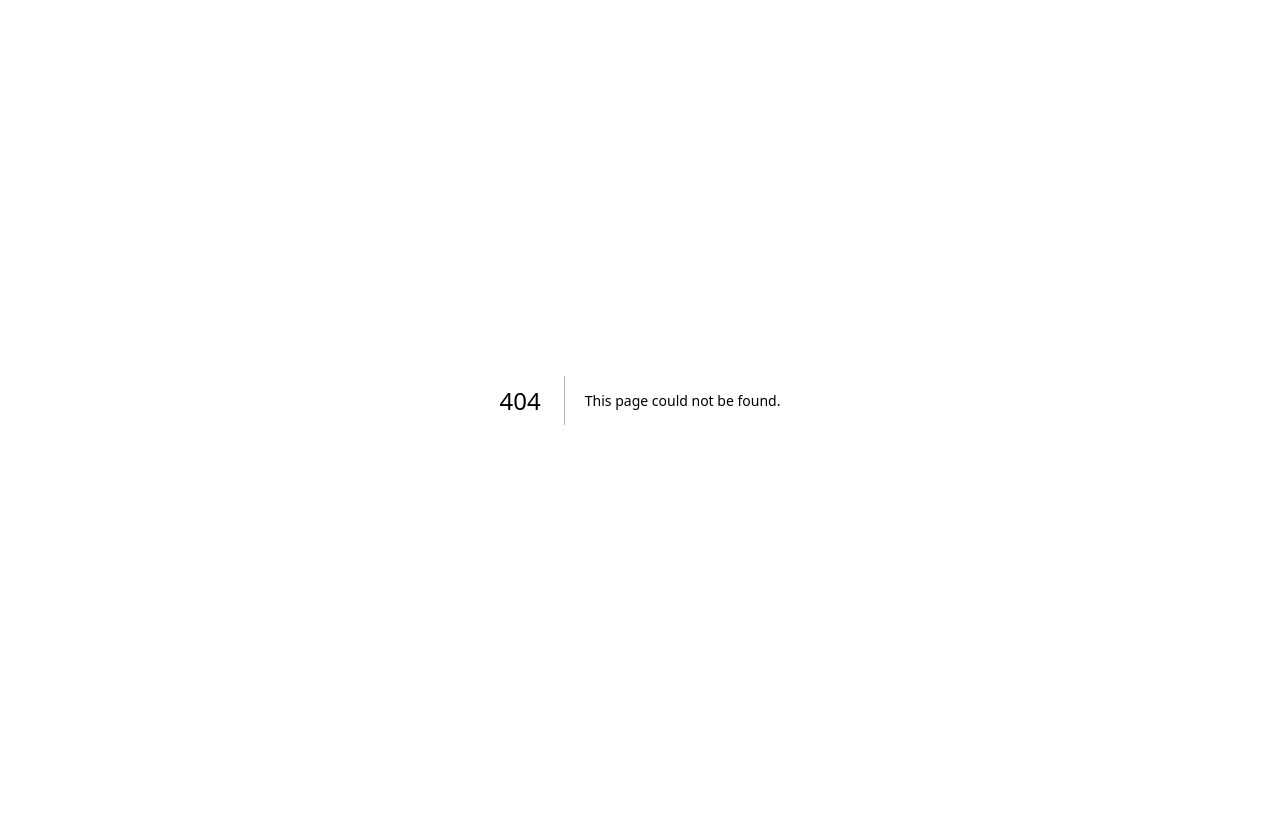
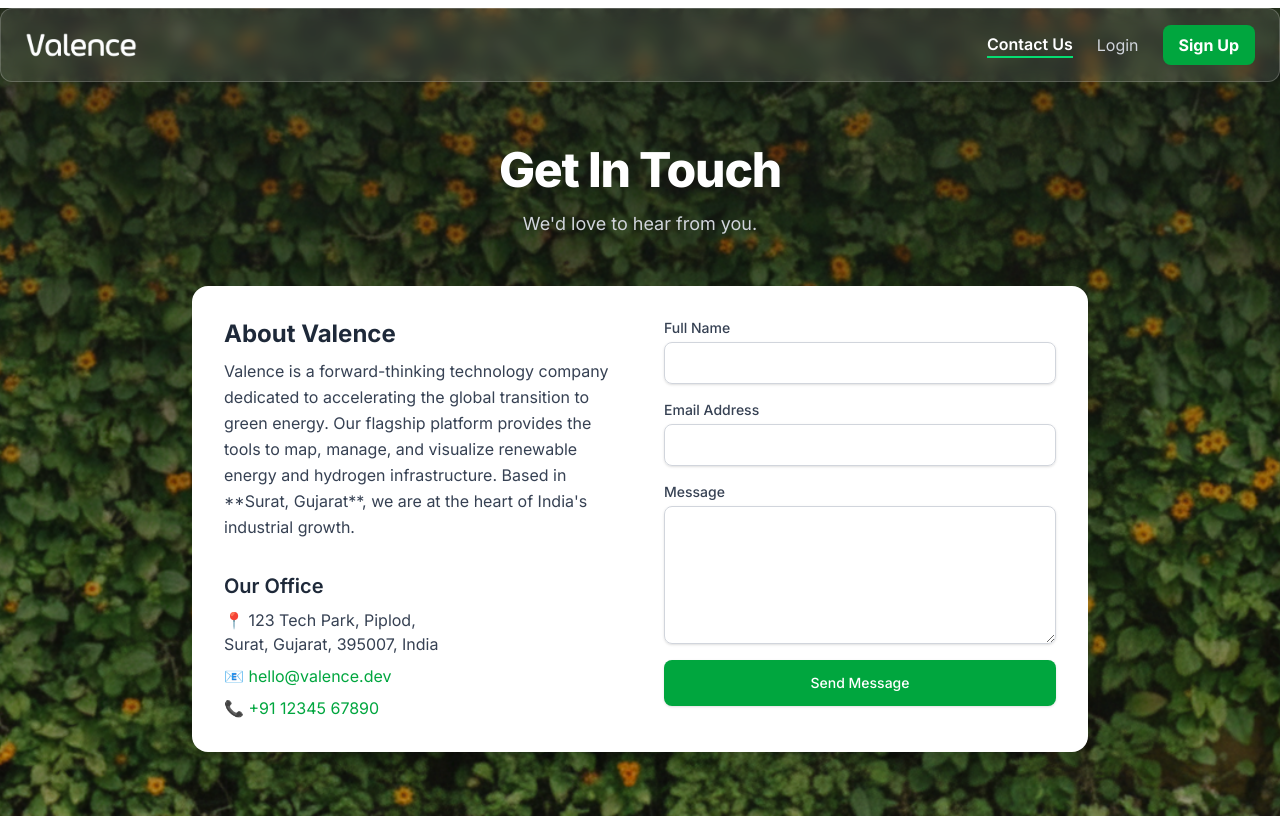
Before and after one commit to ombarvaliya/Valence, a Next.js app: page /contact in a window 1280 px wide. Before the commit this address had no page. Built offline with nearby package versions, Linux system fonts and the light colour scheme.

Commit message:
contact us
i add contact us page

```diff
--- /dev/null
+++ b/src/app/api/contact/route.ts
@@ -0,0 +1,27 @@
+import { NextRequest, NextResponse } from 'next/server';
+
+export async function POST(req: NextRequest) {
+  try {
+    const { name, email, message } = await req.json();
+
+    // Basic validation
+    if (!name || !email || !message) {
+      return NextResponse.json({ success: false, message: 'All fields are required.' }, { status: 400 });
+    }
+
+    // --- Server-Side Action ---
+    // In a real application, you would add an email service here.
+    // For now, we log the submission to the server console.
+    console.log('--- New Contact Form Submission ---');
+    console.log(`Name: ${name}`);
+    console.log(`Email: ${email}`);
+    console.log(`Message: ${message}`);
+    console.log('------------------------------------');
+
+    return NextResponse.json({ success: true, message: 'Thank you for your message! We will get back to you soon.' }, { status: 200 });
+
+  } catch (error: any) {
+    console.error('Contact API Error:', error);
+    return NextResponse.json({ success: false, message: 'Server error occurred.' }, { status: 500 });
+  }
+}
--- /dev/null
+++ b/src/app/contact/page.tsx
@@ -0,0 +1,114 @@
+'use client';
+
+import { useState, FormEvent } from 'react';
+import Link from 'next/link';
+import Image from 'next/image';
+import logo from '../../../public/logo-withoutBg.png';
+import bgImg from '../../../public/bgImg.png';
+
+
+export default function ContactPage() {
+  const [name, setName] = useState('');
+  const [email, setEmail] = useState('');
+  const [message, setMessage] = useState('');
+  const [status, setStatus] = useState({ submitting: false, success: false, error: '' });
+
+  const handleSubmit = async (e: FormEvent) => {
+    e.preventDefault();
+    setStatus({ submitting: true, success: false, error: '' });
+
+    try {
+        const response = await fetch('/api/contact', {
+            method: 'POST',
+            headers: { 'Content-Type': 'application/json' },
+            body: JSON.stringify({ name, email, message }),
+        });
+        const result = await response.json();
+
+        if (response.ok) {
+            setStatus({ submitting: false, success: true, error: '' });
+            setName('');
+            setEmail('');
+            setMessage('');
+        } else {
+            setStatus({ submitting: false, success: false, error: result.message || 'An error occurred.' });
+        }
+    } catch (err) {
+        setStatus({ submitting: false, success: false, error: 'Could not connect to the server. Please try again.' });
+    }
+  };
+
+  return (
+    <div
+        style={{ backgroundImage: `url(${bgImg.src})` }}
+        className="bg-cover bg-center min-h-screen"
+    >
+      {/* Public Header */}
+      <header className="w-full max-w-7xl mx-auto px-6 py-4 flex justify-between items-center mt-2 bg-white/10 border border-white/20 rounded-xl backdrop-blur-sm text-white">
+        <Link href="/">
+            <Image src={logo} alt="Valence Logo" width={112} height={32} priority />
+        </Link>
+        <nav className="space-x-6 flex items-center">
+            <Link href="/contact" className="text-white font-semibold border-b-2 border-green-400">Contact Us</Link>
+            <Link href="/login" className="text-gray-300 hover:text-white transition-colors">Login</Link>
+            <Link href="/signup" className="bg-green-600 hover:bg-green-700 font-bold py-2 px-4 rounded-lg transition-colors">Sign Up</Link>
+        </nav>
+      </header>
+
+      {/* Main Content */}
+      <main className="container mx-auto px-6 py-16">
+        <div className="max-w-4xl mx-auto">
+          <header className="text-center mb-12 text-white">
+            <h1 className="text-5xl font-extrabold tracking-tight">Get In Touch</h1>
+            <p className="mt-4 text-lg text-gray-300">
+              We'd love to hear from you.
+            </p>
+          </header>
+
+          <div className="grid grid-cols-1 md:grid-cols-2 gap-12 bg-white p-8 rounded-2xl shadow-lg">
+            {/* Company Description and Details */}
+            <div className="space-y-8">
+              <div>
+                <h2 className="text-2xl font-bold text-gray-800">About Valence</h2>
+                <p className="mt-2 text-gray-700 leading-relaxed">
+                  Valence is a forward-thinking technology company dedicated to accelerating the global transition to green energy. Our flagship platform provides the tools to map, manage, and visualize renewable energy and hydrogen infrastructure. Based in **Surat, Gujarat**, we are at the heart of India's industrial growth.
+                </p>
+              </div>
+              <div>
+                <h3 className="text-xl font-semibold text-gray-800">Our Office</h3>
+                <address className="mt-2 not-italic text-gray-700 space-y-2">
+                  <p>📍 123 Tech Park, Piplod, <br />Surat, Gujarat, 395007, India</p>
+                  <p>📧 <a href="mailto:hello@valence.dev" className="text-green-600 hover:underline">hello@valence.dev</a></p>
+                  <p>📞 <a href="tel:+911234567890" className="text-green-600 hover:underline">+91 12345 67890</a></p>
+                </address>
+              </div>
+            </div>
+
+            {/* Contact Form */}
+            <div>
+              <form onSubmit={handleSubmit} className="space-y-4">
+                <div>
+                  <label htmlFor="name" className="block text-sm font-medium text-gray-700">Full Name</label>
+                  <input type="text" id="name" value={name} onChange={(e) => setName(e.target.value)} required className="mt-1 block w-full px-4 py-2 border border-gray-300 rounded-lg shadow-sm focus:outline-none focus:ring-2 focus:ring-green-500"/>
+                </div>
+                <div>
+                  <label htmlFor="email" className="block text-sm font-medium text-gray-700">Email Address</label>
+                  <input type="email" id="email" value={email} onChange={(e) => setEmail(e.target.value)} required className="mt-1 block w-full px-4 py-2 border border-gray-300 rounded-lg shadow-sm focus:outline-none focus:ring-2 focus:ring-green-500"/>
+                </div>
+                <div>
+                  <label htmlFor="message" className="block text-sm font-medium text-gray-700">Message</label>
+                  <textarea id="message" value={message} onChange={(e) => setMessage(e.target.value)} required rows={5} className="mt-1 block w-full px-4 py-2 border border-gray-300 rounded-lg shadow-sm focus:outline-none focus:ring-2 focus:ring-green-500"></textarea>
+                </div>
+                <button type="submit" disabled={status.submitting} className="w-full flex justify-center py-3 px-4 border border-transparent rounded-lg shadow-sm text-sm font-medium text-white bg-green-600 hover:bg-green-700 focus:outline-none focus:ring-2 focus:ring-offset-2 focus:ring-green-500 disabled:bg-gray-400">
+                  {status.submitting ? 'Sending...' : 'Send Message'}
+                </button>
+                {status.success && <p className="text-green-600 font-semibold text-center mt-2">Message sent successfully!</p>}
+                {status.error && <p className="text-red-600 font-semibold text-center mt-2">{status.error}</p>}
+              </form>
+            </div>
+          </div>
+        </div>
+      </main>
+    </div>
+  );
+}
--- a/src/app/layout.tsx
+++ b/src/app/layout.tsx
@@ -16,7 +16,10 @@ export default function RootLayout({
   children: React.ReactNode;
 }>) {
   return (
-    <html lang="en">
+    // --- THIS IS THE FIX ---
+    // The `suppressHydrationWarning` prop tells React to ignore
+    // minor differences in attributes, like styles injected by extensions.
+    <html lang="en" suppressHydrationWarning>
       <body className={inter.className}>
         <AppSessionProvider>
           {children}
--- a/src/app/page.tsx
+++ b/src/app/page.tsx
@@ -1,20 +1,29 @@
 import Link from 'next/link';
+import Image from 'next/image'; // 1. Import the Next.js Image component for best practices
 
 export default function LandingPage() {
   return (
-    <div className="min-h-screen flex flex-col">
-      <div className="p-2 bg-[url('/bgImg.png')] bg-cover bg-center text-white min-h-screen flex flex-col items-center">
-        <header className="fixed top-2 z-50 max-w-7xl bg-white/20 border rounded-xl border-white/30 container mx-auto px-6 py-4 flex justify-between items-center">
-          <img src="/logo-withoutBg.png" className="h-8"></img>
-          <nav className="space-x-4">
-            <Link href="/auth" className="text-gray-300 hover:text-white transition-colors">
+    <div className="min-h-screen flex flex-col text-white">
+      <div className="p-2 bg-[url('/bgImg.png')] bg-cover bg-center min-h-screen flex flex-col items-center">
+        <header className="fixed top-2 z-50 w-full max-w-7xl bg-white/20 border rounded-xl border-white/30 container mx-auto px-6 py-4 flex justify-between items-center backdrop-blur-sm">
+          {/* 2. Using the optimized Next.js Image component */}
+          <Image src="/logo-withoutBg.png" alt="Valence Logo" width={112} height={32} priority />
+          <nav className="space-x-4 md:space-x-6 flex items-center">
+            {/* 3. "Contact Us" link added */}
+            <Link href="/contact" className="text-gray-200 hover:text-white transition-colors">
+              Contact Us
+            </Link>
+            {/* 4. Corrected Login/Signup links */}
+            <Link href="/login" className="text-gray-200 hover:text-white transition-colors">
               Login
             </Link>
-            <Link href="/auth" className="bg-green-600 hover:bg-green-700 text-white font-bold py-2 px-4 rounded-lg transition-colors">
+            <Link href="/signup" className="bg-green-600 hover:bg-green-700 font-bold py-2 px-4 rounded-lg transition-colors">
               Sign Up
             </Link>
           </nav>
         </header>
+
+        {/* --- All of your content below this line is UNCHANGED --- */}
         <main className="flex-grow flex items-center">
           <div className="container mx-auto px-6 text-center">
             <h2 className="text-5xl md:text-6xl font-extrabold leading-tight mb-4">
@@ -29,7 +38,6 @@ export default function LandingPage() {
           </div>
         </main>
       </div>
-
 
       <section className="py-16 px-6 mx-auto text-center flex flex-col items-center w-full bg-gradient-to-b from-[#2D4323] to-[#192313]">
         <div className="bg-white/10 py-8 border border-white/30 rounded-xl flex flex-col items-center">
@@ -117,17 +125,15 @@ export default function LandingPage() {
           Try the demo today and help build a sustainable hydrogen future.
         </p>
         <div className="mt-8 flex justify-center gap-4">
-          <button className="bg-white text-green-700 font-semibold px-6 py-3 rounded-xl shadow hover:bg-gray-100">
+          <Link href="/signup" className="bg-white text-green-700 font-semibold px-6 py-3 rounded-xl shadow hover:bg-gray-100">
             Try Demo
-          </button>
-          <button className="bg-transparent border border-white px-6 py-3 rounded-xl hover:bg-white hover:text-green-700">
+          </Link>
+          <Link href="/contact" className="bg-transparent border border-white px-6 py-3 rounded-xl hover:bg-white hover:text-green-700">
             Contact Us
-          </button>
+          </Link>
         </div>
       </section>
-
-
-      <footer className="container bg-[#192313] mx-auto px-6 py-8 text-center text-white text-sm">
+      <footer className="w-full bg-[#192313] px-6 py-8 text-center text-gray-400 text-sm">
         &copy; {new Date().getFullYear()} Valence. All Rights Reserved.
       </footer>
     </div>
```
